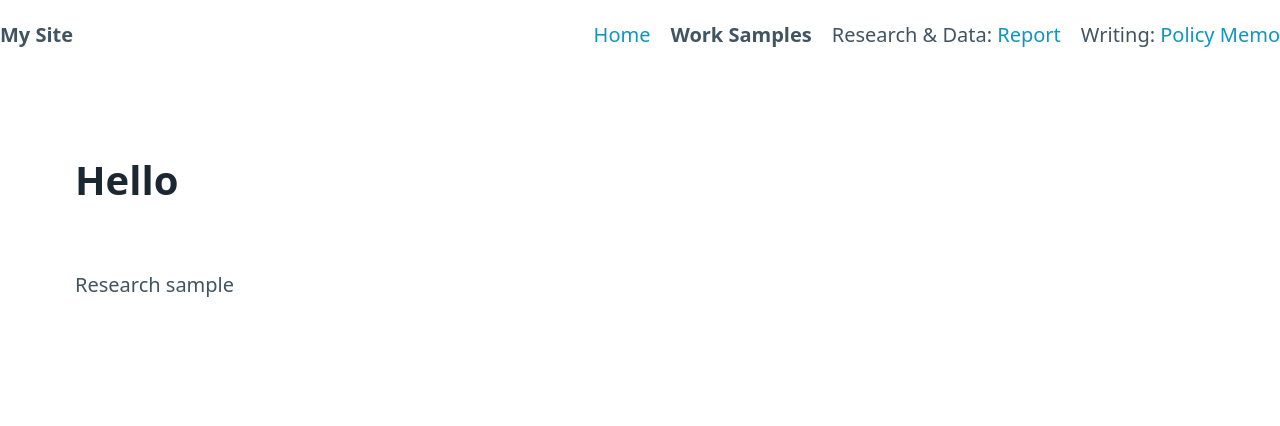
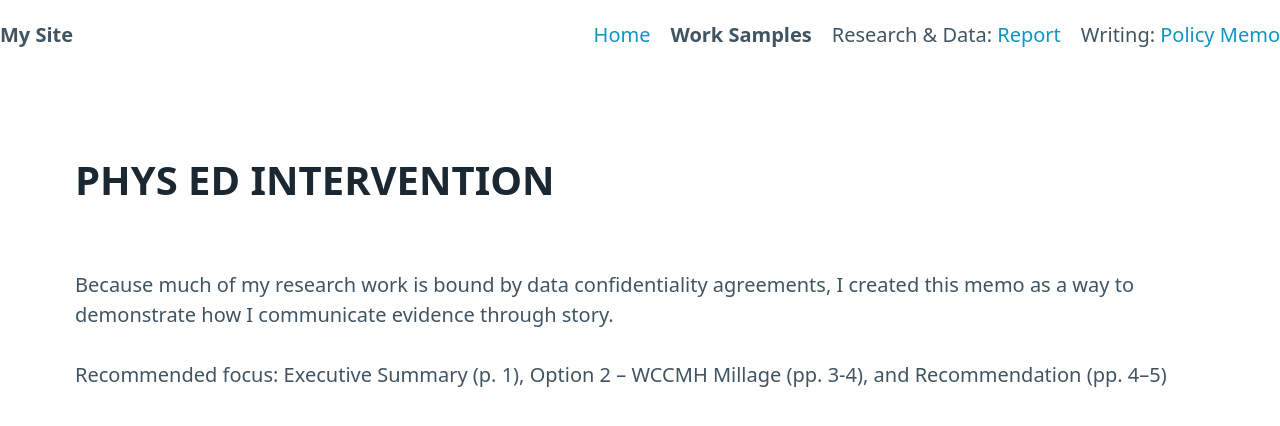
Before and after one commit to pyrgns/pyrgns.github.io, a Jekyll site: the page built from trails.md, in a window 1280 px wide. Shown: the top 426 px of the page. Built offline with Jekyll 4.4.1, drawn with Linux system fonts in a browser that asks for light colours.

Commit message:
Update trails.md

```diff
--- a/trails.md
+++ b/trails.md
@@ -3,6 +3,8 @@ layout: default
 title: Paul Yuergens
 ---
 
-# Hello
+# PHYS ED INTERVENTION
 
-Research sample
+Because much of my research work is bound by data confidentiality agreements, I created this memo as a way to demonstrate how I communicate evidence through story.
+
+Recommended focus: Executive Summary (p. 1), Option 2 – WCCMH Millage (pp. 3-4), and Recommendation (pp. 4–5)
```
